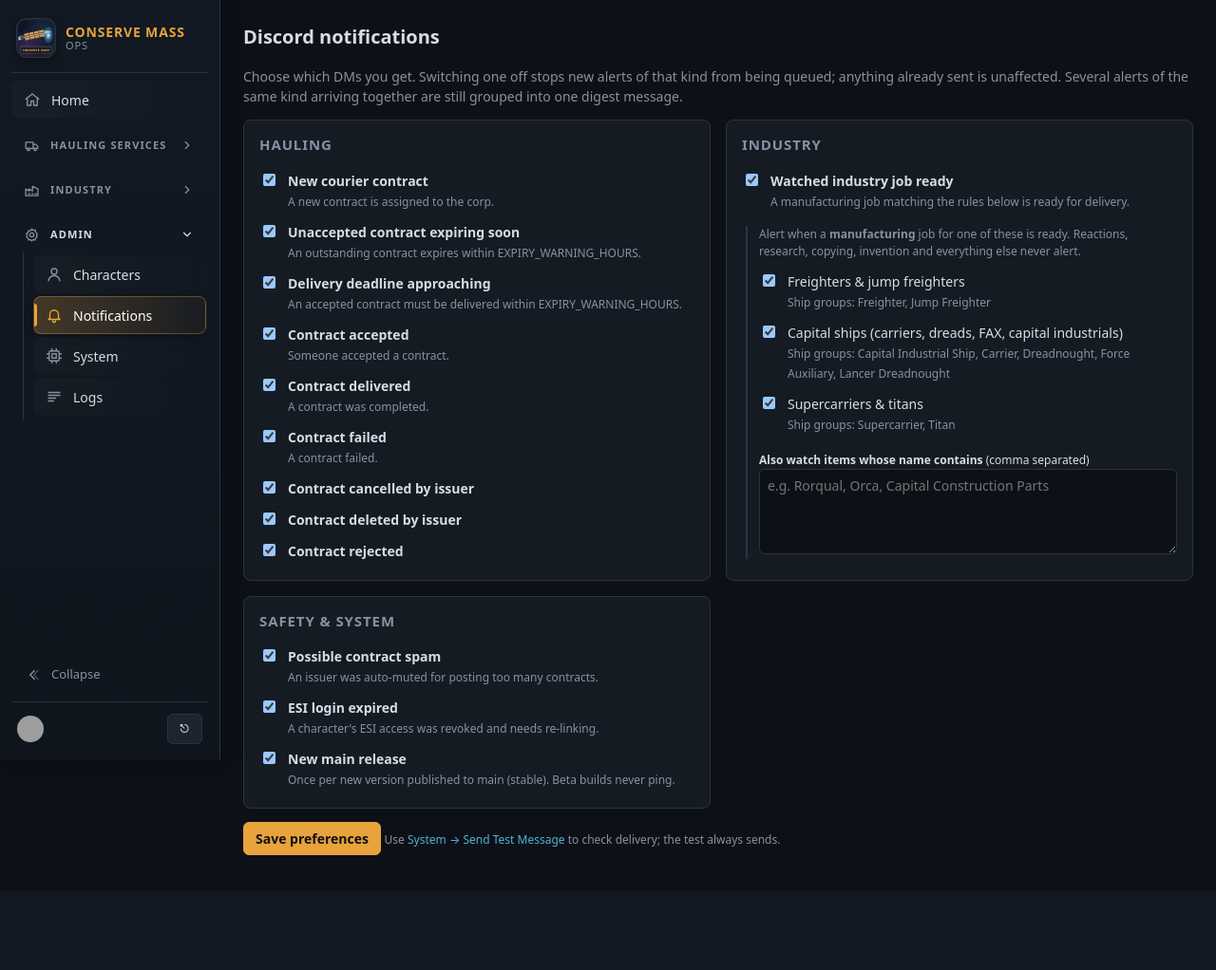
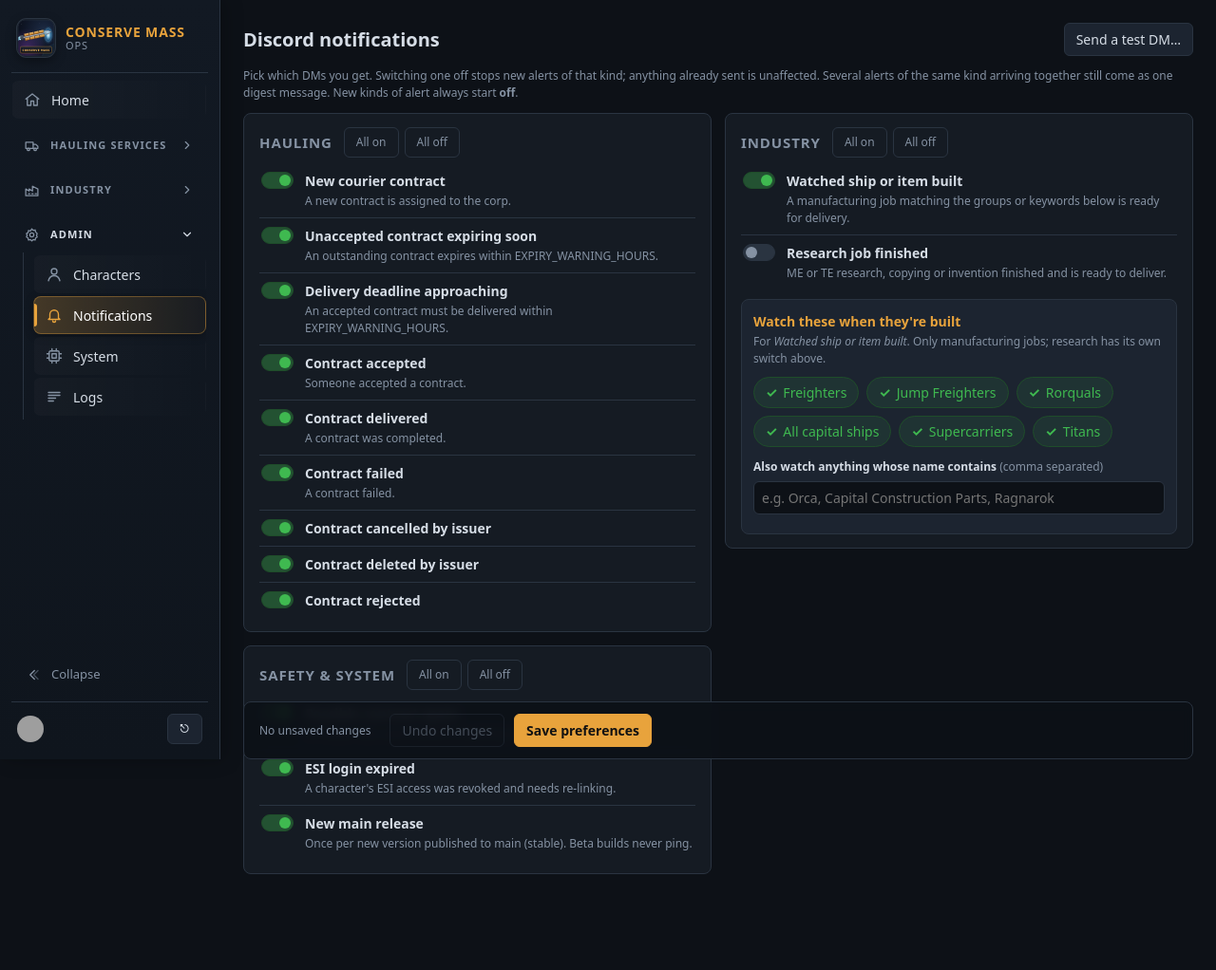
Before and after one commit to cmasiah/conserve-mass, a FastAPI app: page /settings/notifications in a window 1280 px wide. Shown: the whole page at 95% size. Before the commit the page ends 901 px from the top, so only its background shows below. Run offline with FastAPI, Linux system fonts and the light colour scheme; the visitor is signed in with stand-in values (Sample User, id 1); grey boxes are pictures that could not be loaded.

Commit message:
Notifications page redesign; ship-group watches; research alerts (off by default)
- Page: switch-style toggles, All on / All off per section, ship groups as
  chip toggles, keyword chips preview, sticky save bar with unsaved-changes
  indicator and Undo.
- Watch groups: Freighters, Jump Freighters, Rorquals, All capital ships,
  Supercarriers, Titans (+ free-text keywords). The most specific match names
  the alert. Until saved, they follow the old freighters/capitals/supercaps
  switches, so upgrading changes nothing.
- New "Research job finished" alert (ME/TE, copying, invention), off by
  default; new kinds always start off.

Co-Authored-By: Claude Opus 5.5 <noreply@anthropic.com>
Claude-Session: https://claude.ai/code/session_01TUfw85FAJKniBUpr75FHP9

```diff
--- a/app/services/notifier.py
+++ b/app/services/notifier.py
@@ -41,6 +41,7 @@ DIGEST_TITLES = {
     "status_deleted": "🗑️ {n} contracts deleted",
     "status_rejected": "↩️ {n} contracts rejected",
     "industry_job_ready": "🏭 {n} watched industry jobs ready for delivery",
+    "research_job_ready": "🔬 {n} research jobs finished",
 }
 
 _sent_times: deque[float] = deque()  # monotonic timestamps of messages sent (last hour)
--- a/app/web/static/app.css
+++ b/app/web/static/app.css
@@ -377,3 +377,41 @@ td.held .tip-row { grid-template-columns: 1fr auto 50px; white-space: normal; }
 .corps-table { margin-bottom: 8px; }
 .corps-table td { vertical-align: middle; }
 .warn-text { color: var(--warn); margin-top: 4px; }
+
+/* Notification settings */
+.notify-grid { display: grid; gap: 14px; grid-template-columns: repeat(auto-fit, minmax(420px, 1fr)); align-items: start; }
+.notify-head { display: flex; align-items: center; gap: 6px; margin-bottom: 6px; }
+.notify-head h2 { margin: 0; }
+button.subtle { background: none; color: var(--muted); }
+button.subtle:hover:not(:disabled) { color: var(--text); }
+button:disabled { opacity: .45; cursor: default; }
+.switch-row { display: flex; gap: 12px; align-items: flex-start; padding: 8px 2px; border-top: 1px solid var(--line); cursor: pointer; }
+.switch-row:first-of-type { border-top: 0; }
+.switch-row > span { display: flex; flex-direction: column; gap: 2px; }
+input.switch { appearance: none; -webkit-appearance: none; flex: none; width: 34px; height: 18px; margin: 1px 0 0;
+  border-radius: 999px; background: #2a3441; border: 1px solid var(--line); position: relative; cursor: pointer;
+  transition: background .15s, border-color .15s; }
+input.switch::after { content: ""; position: absolute; top: 2px; left: 2px; width: 12px; height: 12px; border-radius: 50%;
+  background: var(--muted); transition: transform .15s, background .15s; }
+input.switch:checked { background: rgba(63,185,80,.35); border-color: #1f4d2a; }
+input.switch:checked::after { transform: translateX(16px); background: var(--ok); }
+input.switch:focus-visible { outline: 2px solid var(--accent-2); outline-offset: 2px; }
+.watch { margin-top: 10px; padding: 12px; border-radius: 8px; background: var(--panel-2); border: 1px solid var(--line); }
+.watch-title { font-weight: 700; color: var(--accent); margin-bottom: 2px; }
+.chip-toggles { display: flex; flex-wrap: wrap; gap: 8px; margin: 10px 0 12px; }
+.chip-toggle { cursor: pointer; }
+.chip-toggle input { position: absolute; opacity: 0; pointer-events: none; }
+.chip-toggle span { display: inline-flex; align-items: center; gap: 6px; padding: 5px 12px; border-radius: 999px;
+  border: 1px solid var(--line); color: var(--muted); transition: all .15s; }
+.chip-toggle span::before { content: "+"; font-weight: 700; }
+.chip-toggle input:checked + span { color: var(--ok); border-color: #1f4d2a; background: rgba(63,185,80,.1); }
+.chip-toggle input:checked + span::before { content: "✓"; }
+.chip-toggle input:focus-visible + span { outline: 2px solid var(--accent-2); }
+.chip-toggle:hover span { border-color: var(--accent-2); }
+.kw { display: flex; flex-direction: column; gap: 6px; }
+.kw input { width: 100%; }
+.kw-chips { display: flex; flex-wrap: wrap; gap: 6px; margin-top: 8px; }
+.kw-chips .chip { padding: 2px 10px; font-size: 12px; }
+.save-bar { position: sticky; bottom: 0; display: flex; align-items: center; gap: 10px; margin-top: 16px;
+  padding: 12px 16px; background: rgba(13,17,23,.92); backdrop-filter: blur(6px);
+  border: 1px solid var(--line); border-radius: var(--radius); }
--- a/app/web/templates/settings_notifications.html
+++ b/app/web/templates/settings_notifications.html
@@ -1,49 +1,89 @@
 {% extends "base.html" %}
 {% block title %}Notifications · {{ APP_NAME }}{% endblock %}
 {% block content %}
-<h1>Discord notifications</h1>
-<p class="muted">Choose which DMs you get. Switching one off stops new alerts of that kind from being queued;
-  anything already sent is unaffected. Several alerts of the same kind arriving together are still grouped into one digest message.</p>
+<div class="toolbar">
+  <h1 style="margin:0">Discord notifications</h1>
+  <span class="spacer"></span>
+  <a class="btn" href="/system" title="System → Send Test Message (always sends)">Send a test DM…</a>
+</div>
+<p class="muted small" style="margin-top:0">Pick which DMs you get. Switching one off stops new alerts of that kind; anything
+  already sent is unaffected. Several alerts of the same kind arriving together still come as one digest message.
+  New kinds of alert always start <strong>off</strong>.</p>
 
-<form method="post">
+<form method="post" id="notify-form">
   <input type="hidden" name="csrf" value="{{ csrf }}">
-  <div class="two-col">
+  <div class="notify-grid">
   {% for group, items in groups.items() %}
-    <div class="card">
-      <h2 style="margin-top:0">{{ group }}</h2>
+    <section class="card notify-card" data-group>
+      <div class="notify-head">
+        <h2>{{ group }}</h2>
+        <span class="spacer"></span>
+        <button type="button" class="small subtle" data-all="1">All on</button>
+        <button type="button" class="small subtle" data-all="0">All off</button>
+      </div>
       {% for k, on in items %}
-        <label class="check">
-          <input type="checkbox" name="kind_{{ k.key }}" value="1" {{ 'checked' if on }}>
-          <span><strong>{{ k.label }}</strong>{% if k.help %}<br><span class="small muted">{{ k.help }}</span>{% endif %}</span>
+        <label class="switch-row">
+          <input type="checkbox" class="switch" name="kind_{{ k.key }}" value="1" {{ 'checked' if on }}>
+          <span><strong>{{ k.label }}</strong>{% if k.help %}<span class="small muted">{{ k.help }}</span>{% endif %}</span>
         </label>
       {% endfor %}
 
       {% if group == 'Industry' %}
-        <div class="subrules">
-          <div class="small muted" style="margin:10px 0 6px">Alert when a <strong>manufacturing</strong> job for one of these is ready.
-            Reactions, research, copying, invention and everything else never alert.</div>
-          {% for key, label, groupnames, on in rules %}
-            <label class="check">
-              <input type="checkbox" name="rule_{{ key }}" value="1" {{ 'checked' if on }}>
-              <span>{{ label }}<br><span class="small muted">Ship groups: {{ groupnames | join(', ') }}</span></span>
-            </label>
-          {% endfor %}
-          <label style="display:block;margin-top:10px">
-            <span class="small"><strong>Also watch items whose name contains</strong> (comma separated)</span>
-            <textarea name="industry_keywords" placeholder="e.g. Rorqual, Orca, Capital Construction Parts">{{ keywords }}</textarea>
+        <div class="watch">
+          <div class="watch-title">Watch these when they're built</div>
+          <div class="small muted">For <em>Watched ship or item built</em>. Only manufacturing jobs; research has its own switch above.</div>
+          <div class="chip-toggles">
+            {% for key, label, help, on in rules %}
+              <label class="chip-toggle" title="{{ help }}">
+                <input type="checkbox" name="rule_{{ key }}" value="1" {{ 'checked' if on }}>
+                <span>{{ label }}</span>
+              </label>
+            {% endfor %}
+          </div>
+          <label class="kw">
+            <span class="small"><strong>Also watch anything whose name contains</strong> <span class="muted">(comma separated)</span></span>
+            <input type="text" name="industry_keywords" value="{{ keywords | join(', ') }}"
+                   placeholder="e.g. Orca, Capital Construction Parts, Ragnarok" autocomplete="off">
           </label>
+          <div class="kw-chips" aria-live="polite">{% for k in keywords %}<span class="chip">{{ k }}</span>{% endfor %}</div>
         </div>
       {% endif %}
-    </div>
+    </section>
   {% endfor %}
   </div>
-  <p><button class="primary">Save preferences</button>
-    <span class="small muted">Use <a href="/system">System → Send Test Message</a> to check delivery; the test always sends.</span></p>
+
+  <div class="save-bar">
+    <span class="small muted" id="dirty">No unsaved changes</span>
+    <span class="spacer"></span>
+    <button type="reset" class="subtle" id="undo" disabled>Undo changes</button>
+    <button class="primary" id="save">Save preferences</button>
+  </div>
 </form>
 
-<style>
-  label.check { display: flex; gap: 10px; align-items: flex-start; padding: 6px 0; cursor: pointer; }
-  label.check input { margin-top: 3px; }
-  .subrules { border-left: 2px solid var(--line); padding-left: 12px; margin-left: 4px; }
-</style>
+<script>
+(() => {
+  const form = document.getElementById('notify-form');
+  const dirty = document.getElementById('dirty'), undo = document.getElementById('undo');
+  const kw = form.querySelector('input[name="industry_keywords"]');
+  const chips = form.querySelector('.kw-chips');
+  const mark = () => { dirty.textContent = 'Unsaved changes'; dirty.classList.add('warn-text'); undo.disabled = false; };
+  const drawChips = () => {
+    if (!kw || !chips) return;
+    chips.replaceChildren(...kw.value.split(',').map(s => s.trim()).filter(Boolean).map(s => {
+      const c = document.createElement('span'); c.className = 'chip'; c.textContent = s.toLowerCase(); return c;
+    }));
+  };
+  form.addEventListener('change', mark);
+  if (kw) kw.addEventListener('input', () => { mark(); drawChips(); });
+  form.querySelectorAll('[data-group]').forEach((card) => {
+    card.querySelectorAll('[data-all]').forEach((b) => b.addEventListener('click', () => {
+      card.querySelectorAll('input[type=checkbox]').forEach((c) => { c.checked = b.dataset.all === '1'; });
+      mark();
+    }));
+  });
+  form.addEventListener('reset', () => setTimeout(() => {
+    dirty.textContent = 'No unsaved changes'; dirty.classList.remove('warn-text'); undo.disabled = true; drawChips();
+  }));
+})();
+</script>
 {% endblock %}
```
Also changed, not shown: app/services/industry.py (+46 -6 lines), app/services/prefs.py (+49 -21 lines), tests/test_notification_prefs.py (+75 -3 lines).
